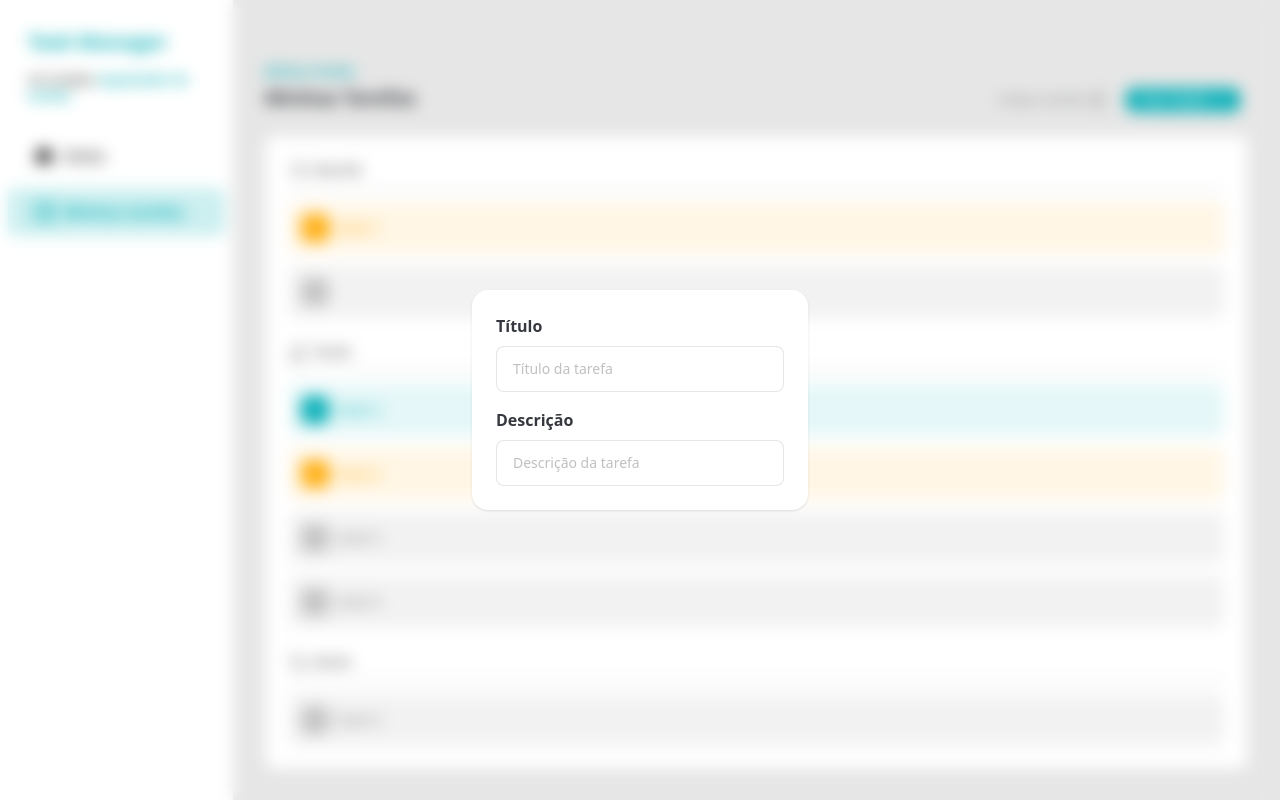
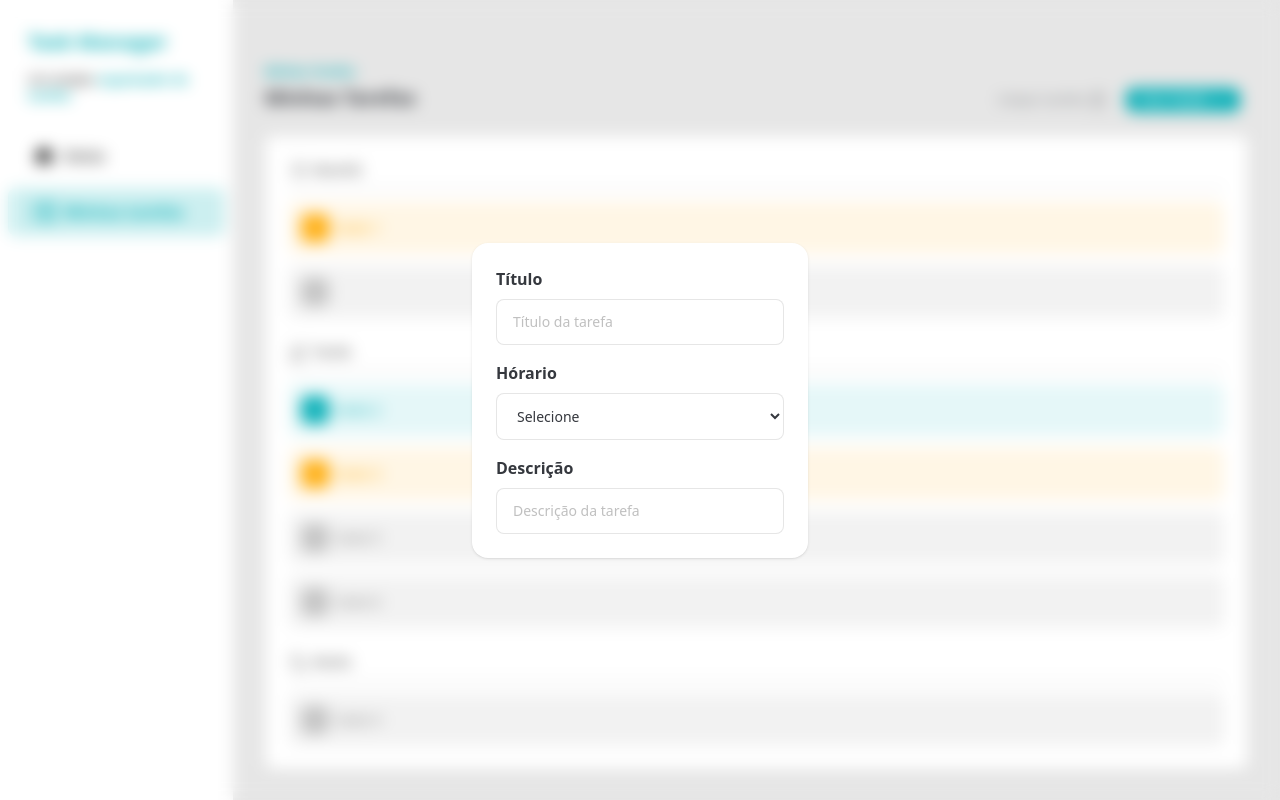
Before and after one commit to Alessandro-Vieira77/task-manager, a React (Vite) app: page / in a window 1280 px wide. Both pictures are taken after a click on the button "Criar Tarefa". Built offline with nearby package versions, Linux system fonts and the light colour scheme; data requests are answered from the project's data file.

Commit message:
feat: add select to AddTaskDailog component

```diff
--- /dev/null
+++ b/src/components/Select.jsx
@@ -0,0 +1,20 @@
+function Select({ title }) {
+  return (
+    <div className="flex w-full flex-col gap-2">
+      <label className="font-semibold text-[#35383E]">{title}</label>
+      <select
+        name={title}
+        id=""
+        className="font-base rounded-lg border-1 border-[#818181]/20 bg-white px-4 py-3 text-sm text-[#35383E] outline-none"
+        defaultValue="selected"
+      >
+        <option value="selected">Selecione</option>
+        <option value="morning">Manhã</option>
+        <option value="afternoon">Tarde</option>
+        <option value="night">Noite</option>
+      </select>
+    </div>
+  );
+}
+
+export default Select;
--- a/src/components/addTaskDailog/index.jsx
+++ b/src/components/addTaskDailog/index.jsx
@@ -5,6 +5,7 @@ import { createPortal } from "react-dom";
 import { CSSTransition } from "react-transition-group";
 
 import Input from "../Input";
+import Select from "../Select";
 
 function AddTaskDailog({ inProp }) {
   const nodeRef = useRef(null);
@@ -20,6 +21,7 @@ function AddTaskDailog({ inProp }) {
             <form action="" className="w-full max-w-[336px] rounded-2xl bg-white p-6 shadow">
               <div className="flex w-full flex-col gap-4">
                 <Input title="Título" type="text" placeholder="Título da tarefa" />
+                <Select title="Hórario" />
                 <Input title="Descrição" type="text" placeholder="Descrição da tarefa" />
               </div>
             </form>
```
